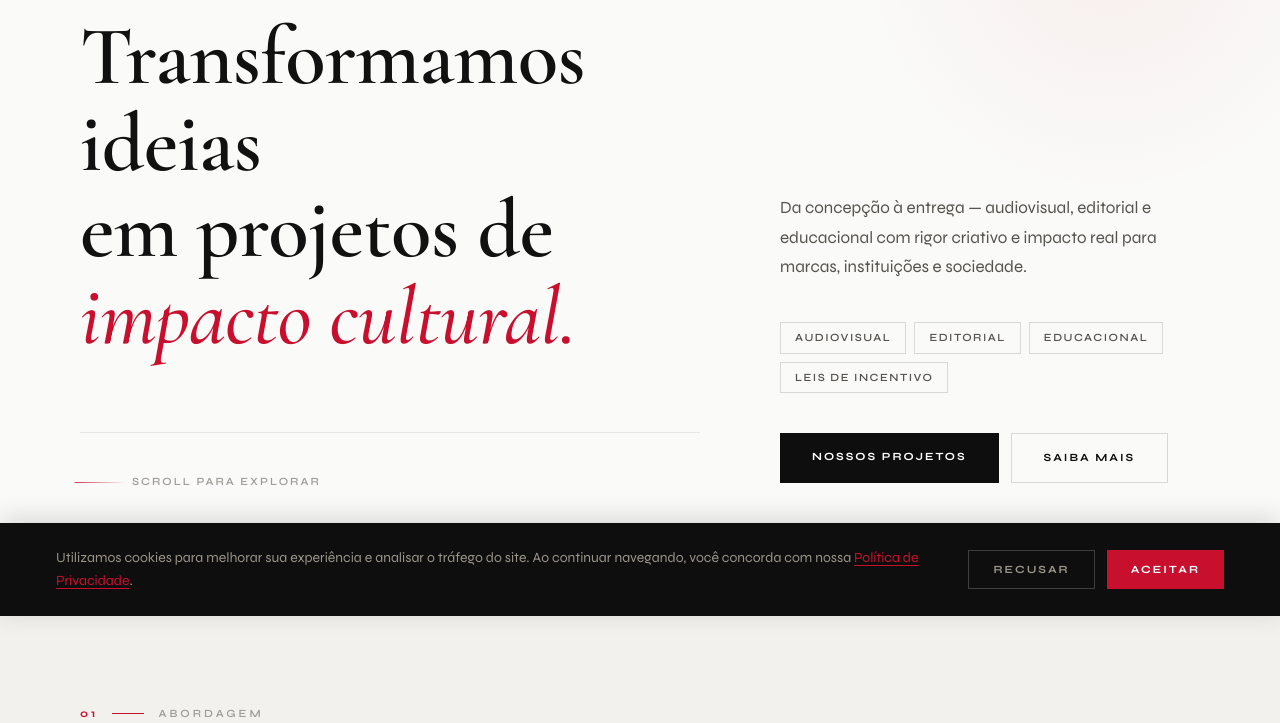
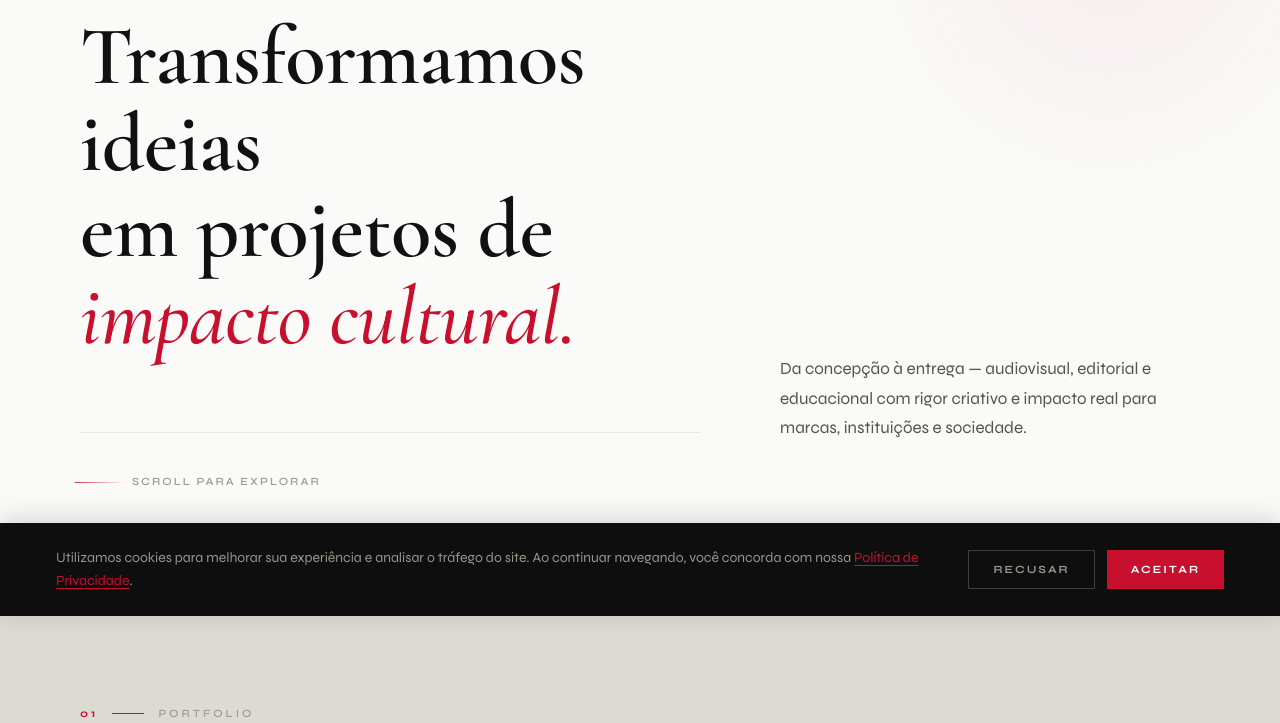
Before and after one commit to rodrigolima/mester-site, a Django app: page / in a window 1280 px wide. Shown: the part 184-907 px from the top of the page. Run offline with Django 5.2, Linux system fonts and the light colour scheme; data comes from the database, SQL or seed files in the repository.

Commit message:
Apply Revisão II feedback: reorder sections, clean hero, update taglines
- Remove repetitive hero tags and CTAs (Audiovisual, Editorial, etc.)
- Swap Cases and Abordagem order on Home (Cases now first)
- Remove numeral "12" from Projetos hero stats
- Update tagline to "Conteúdo com propósito" on Quem Somos
- Translate footer tagline to Portuguese

Co-Authored-By: Claude Opus 4.6 <noreply@anthropic.com>

```diff
--- a/core/templates/core/base.html
+++ b/core/templates/core/base.html
@@ -379,7 +379,7 @@
         <a href="{% url 'core:home' %}" class="f-logo">
           <img src="{% static 'core/img/logo.png' %}" alt="Mester comunicação">
         </a>
-        <p class="f-tagline">Communicating to educate and entertain.</p>
+        <p class="f-tagline">Conteúdo com propósito.</p>
       </div>
       <div class="f-col">
         <h4>Navegação</h4>
--- a/core/templates/core/home.html
+++ b/core/templates/core/home.html
@@ -637,89 +637,13 @@
 
       <div class="hero-right reveal" style="transition-delay:.12s">
         <p class="hero-sub">Da concepção à entrega — audiovisual, editorial e educacional com rigor criativo e impacto real para marcas, instituições e sociedade.</p>
-        <div class="hero-tags">
-          <span class="hero-tag">Audiovisual</span>
-          <span class="hero-tag">Editorial</span>
-          <span class="hero-tag">Educacional</span>
-          <span class="hero-tag">Leis de Incentivo</span>
-        </div>
-        <div class="hero-ctas">
-          <a href="{% url 'core:projetos' %}" class="btn btn-black">Nossos Projetos</a>
-          <a href="#abordagem" class="btn btn-outline">Saiba mais</a>
-        </div>
-      </div>
-    </div>
-  </section>
-
-  <!-- ── ABORDAGEM ─────────────────────────────── -->
-  <section id="abordagem" class="section">
-    <div class="s-tag reveal"><span class="s-num">01</span><span class="s-rule"></span><span class="s-lbl">Abordagem</span></div>
-    <h2 class="s-title reveal">Como trabalhamos.</h2>
-    <p class="s-lead reveal">Da concepção à entrega — projetos com rigor criativo, domínio técnico e alinhamento estratégico para marcas e instituições.</p>
-
-    <div class="approach-grid reveal" style="transition-delay:.1s">
-      <div class="a-card">
-        <div class="a-num">01</div>
-        <svg class="a-icon" viewBox="0 0 40 40" fill="none">
-          <rect x="4" y="12" width="32" height="22" rx="1" stroke="currentColor" stroke-width="1.5"/>
-          <path d="M4 18h32" stroke="currentColor" stroke-width="1.5"/>
-          <circle cx="20" cy="6" r="3" stroke="currentColor" stroke-width="1.5"/>
-          <path d="M20 9v3" stroke="currentColor" stroke-width="1.5"/>
-          <path d="M14 26h12" stroke="currentColor" stroke-width="1.5"/>
-          <path d="M17 30h6" stroke="currentColor" stroke-width="1.5"/>
-        </svg>
-        <h3 class="a-title">Projetos Incentivados</h3>
-        <p class="a-desc">Captação e produção via leis de incentivo fiscal. Estruturamos projetos de alto impacto cultural que conectam marcas a causas relevantes com benefício tributário máximo.</p>
-        <div class="a-tags">
-          <span class="chip-sm">Lei Rouanet</span>
-          <span class="chip-sm">Lei do Audiovisual</span>
-          <span class="chip-sm">Cultura Viva</span>
-          <span class="chip-sm">ProAC</span>
-        </div>
-      </div>
-
-      <div class="a-card">
-        <div class="a-num">02</div>
-        <svg class="a-icon" viewBox="0 0 40 40" fill="none">
-          <path d="M6 20h28" stroke="currentColor" stroke-width="1.5" stroke-linecap="round"/>
-          <rect x="4" y="8" width="14" height="10" rx="1" stroke="currentColor" stroke-width="1.5"/>
-          <rect x="22" y="22" width="14" height="10" rx="1" stroke="currentColor" stroke-width="1.5"/>
-          <circle cx="11" cy="13" r="2" fill="currentColor" opacity=".4"/>
-          <circle cx="29" cy="27" r="2" fill="currentColor" opacity=".4"/>
-        </svg>
-        <h3 class="a-title">Projetos Customizados</h3>
-        <p class="a-desc">Produção direta para marcas, empresas e instituições. Conteúdo sob medida para comunicação institucional, campanhas e narrativas corporativas.</p>
-        <div class="a-tags">
-          <span class="chip-sm">Branded Content</span>
-          <span class="chip-sm">Documentários</span>
-          <span class="chip-sm">Vídeo Institucional</span>
-        </div>
-      </div>
-
-      <div class="a-card">
-        <div class="a-num">03</div>
-        <svg class="a-icon" viewBox="0 0 40 40" fill="none">
-          <path d="M8 32V10a2 2 0 012-2h20a2 2 0 012 2v22" stroke="currentColor" stroke-width="1.5"/>
-          <path d="M5 32h30" stroke="currentColor" stroke-width="1.5" stroke-linecap="round"/>
-          <path d="M16 32V20h8v12" stroke="currentColor" stroke-width="1.5"/>
-          <path d="M14 14h12" stroke="currentColor" stroke-width="1.5" stroke-linecap="round"/>
-          <path d="M14 18h8" stroke="currentColor" stroke-width="1.5" stroke-linecap="round"/>
-        </svg>
-        <h3 class="a-title">Conteúdo Educacional</h3>
-        <p class="a-desc">Desenvolvimento de plataformas, livros, documentários e materiais que transformam conhecimento em experiência transformadora e duradoura.</p>
-        <div class="a-tags">
-          <span class="chip-sm">Plataformas</span>
-          <span class="chip-sm">Livros</span>
-          <span class="chip-sm">E-learning</span>
-          <span class="chip-sm">Documentários</span>
-        </div>
       </div>
     </div>
   </section>
 
   <!-- ── PROJETOS ──────────────────────────────── -->
   <section id="projetos" class="section">
-    <div class="s-tag reveal"><span class="s-num">02</span><span class="s-rule"></span><span class="s-lbl">Portfolio</span></div>
+    <div class="s-tag reveal"><span class="s-num">01</span><span class="s-rule"></span><span class="s-lbl">Portfolio</span></div>
     <h2 class="s-title reveal">Cases.</h2>
     <p class="s-lead reveal">Projetos que transformaram ideias em linguagem, memória e impacto cultural duradouro.</p>
 
--- a/core/templates/core/projetos.html
+++ b/core/templates/core/projetos.html
@@ -267,10 +267,6 @@
       <div class="reveal">
         <p class="projetos-hero-lead">A Mester dispoe de um portfolio de projetos <strong>já aprovados</strong> pelo Ministério da Cultura, prontos para receber patrocinio via Lei Rouanet. Isso encurta significativamente o caminho para empresas que desejam investir em cultura com dedução fiscal.</p>
         <div class="projetos-hero-stats">
-          <div>
-            <div class="ph-stat-val">12</div>
-            <div class="ph-stat-lbl">Projetos aprovados</div>
-          </div>
           <div>
             <div class="ph-stat-val">Art. 18</div>
             <div class="ph-stat-lbl">Lei Rouanet</div>
--- a/core/templates/core/quem_somos.html
+++ b/core/templates/core/quem_somos.html
@@ -303,7 +303,7 @@
       <div class="about-body reveal">
         <p>A <strong>Mester</strong> é uma produtora de conteúdo multimídia criada com o propósito de unir criatividade, rigor técnico e impacto cultural. Atuamos nas áreas audiovisual, editorial e educacional — desenvolvendo projetos que geram valor real para marcas, instituições e para a sociedade.</p>
         <blockquote class="pullquote">
-          <p>"Comunicar para educar e entreter — essa é nossa bússola criativa desde o primeiro projeto."</p>
+          <p>"Conteúdo com propósito - essa é nossa bússola criativa desde o primeiro projeto."</p>
         </blockquote>
         <p>Nossa expertise em <strong>leis de incentivo à cultura</strong> permite estruturar projetos robustos que atendem às demandas das empresas patrocinadoras e aos critérios dos editais públicos — do ProAC à Lei Rouanet, passando pela Lei do Audiovisual.</p>
         <p>Uma equipe multidisciplinar de diretores, produtores, pesquisadores e designers comprometidos com a excelência em cada etapa — da concepção ao lançamento.</p>
```
Also changed, not shown: other parts of core/templates/core/home.html (+66 -0 lines).
